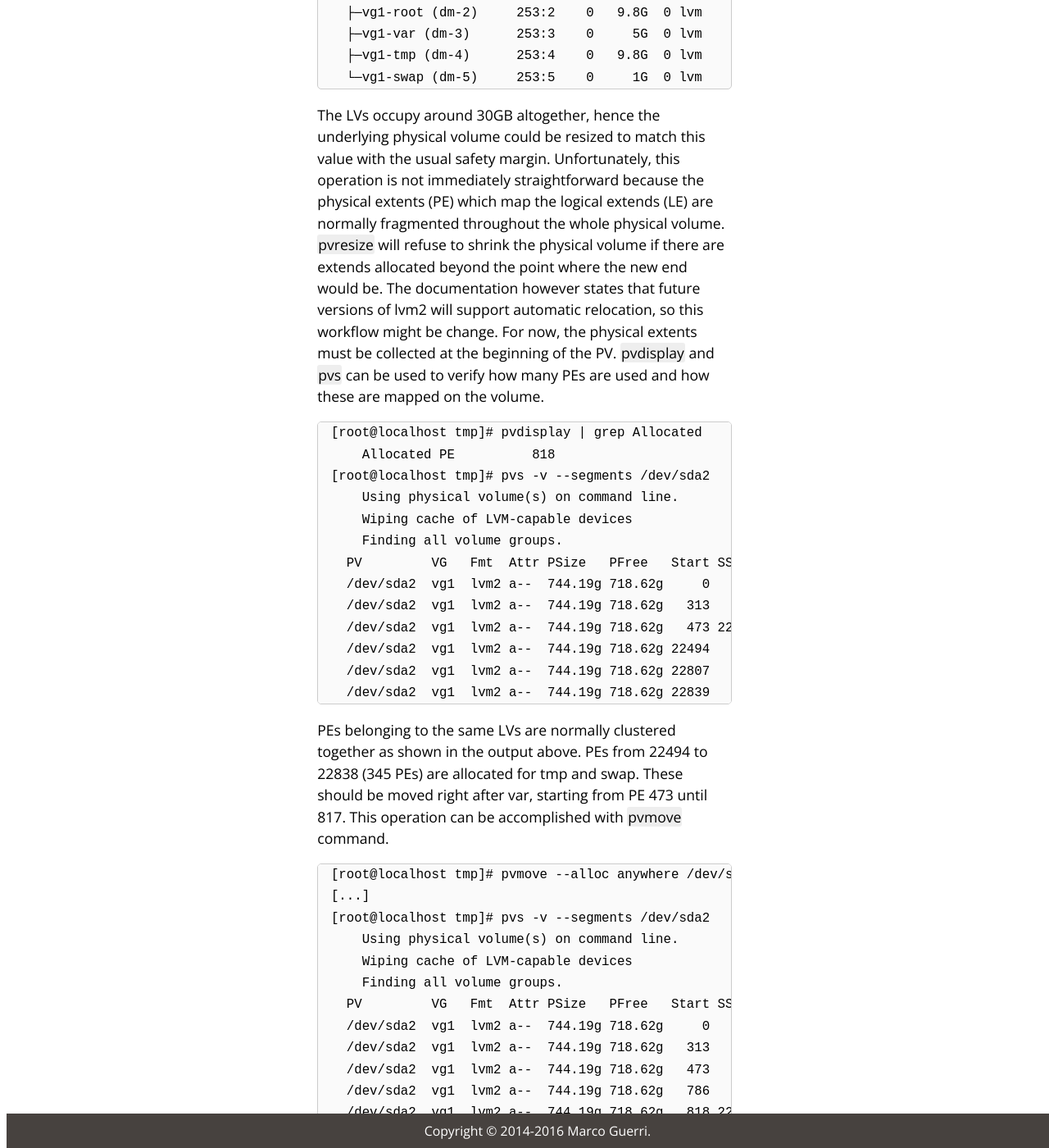
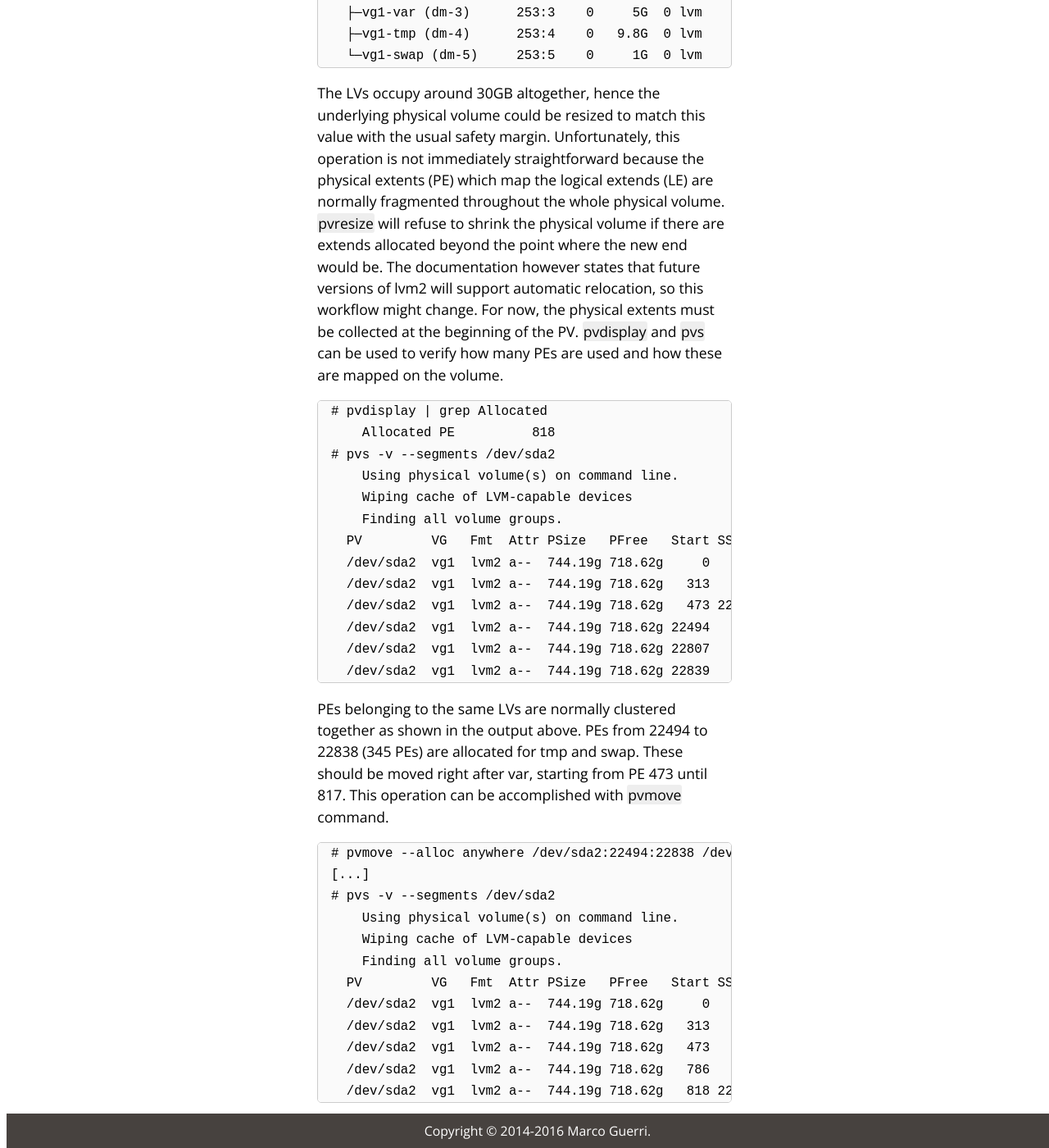
Before and after one commit to marcoguerri/marcoguerri.github.io, a Jekyll site: the page built from _posts/2015-08-17-lvmbackup.markdown, in a window 1280 px wide and 1400 px high, scrolled down 3465 px. Shown: the whole window at 82% size. Built offline with Jekyll 4.4.1, drawn with Linux system fonts in a browser that asks for light colours; some of the changed text lies outside the part shown.

Commit message:
Reviewed LVM post

````diff
--- a/_posts/2015-08-17-lvmbackup.markdown
+++ b/_posts/2015-08-17-lvmbackup.markdown
@@ -29,7 +30,7 @@ vg1 is the only volume group on the system, consisting of the PV created on /dev
 The volume group must be first activated with *vgchange*.
 
 ```text
-[root@localhost tmp]# vgchange -a y vg1
+# vgchange -a y vg1
 ```
 
 
@@ -40,7 +41,7 @@ possible, but before doing so, the filesystems need to be resized. The test syst
 contains four LVs. The notes that follow will take /dev/vg1/var as a reference.
 
 ```text
-[root@localhost tmp]# lvdisplay  | grep Path
+# lvdisplay  | grep Path
   LV Path                /dev/vg1/root
   LV Path                /dev/vg1/var
   LV Path                /dev/vg1/tmp
@@ -50,8 +51,8 @@ contains four LVs. The notes that follow will take /dev/vg1/var as a reference.
 *df* shows the available space on the LV as seen from userspace:
 
 ```text
-[root@localhost tmp] mount /dev/vg1/var mnt
-[root@localhost tmp]# df -h
+# mount /dev/vg1/var mnt
+# df -h
 Filesystem           Size  Used Avail Use% Mounted on
 [...]
 /dev/mapper/vg1-var  683G  1.8G  646G   1% /tmp/mnt
@@ -78,17 +79,17 @@ Taking into consideration all contributions of the metadata requires an in-depth
 understanding of the filesystem, but resize2fs comes to the rescue. In fact,
 this calculation is done by function *calculate\_minimum\_resize\_size*
 in [*resize/resize2fs.c*](http://git.kernel.org/cgit/fs/ext2/e2fsprogs.git/tree/resize/resize2fs.c#n2769).
-If resize2fs is invoked with a command line argument  which is lower than the value returned
+If resize2fs is invoked with a command line argument which is smaller than the value returned
 by *calculate\_minimum\_resize\_size*, it raises an error followed by the minimum
 allowed size of the filesystem, as the number of 4K blocks. To this value, I usually
 add a small safety margin.
 
 ```text
-[root@localhost tmp]# resize2fs /dev/mapper/vg1-var 10K
+# resize2fs /dev/mapper/vg1-var 10K
 resize2fs 1.41.12 (17-May-2010)
 resize2fs: New size smaller than minimum (871426)
-[root@localhost tmp]# e2fsck -f /dev/vg1/var
-[root@localhost tmp]# resize2fs /dev/vg1/var 871450
+# e2fsck -f /dev/vg1/var
+# resize2fs /dev/vg1/var 871450
 resize2fs 1.41.12 (17-May-2010)
 Resizing the filesystem on /dev/vg1/var to 871450 (4k) blocks.
 The filesystem on /dev/vg1/var is now 871450 blocks long.
@@ -102,7 +103,7 @@ The LV can be resized accordingly. The procedure outlined so far applies to all
 the LVs, with the exception of the swap volume.
 
 ```text
-[root@localhost tmp]# lvreduce --size 5G /dev/vg1/var
+# lvreduce --size 5G /dev/vg1/var
   WARNING: Reducing active logical volume to 5.00 GiB
   THIS MAY DESTROY YOUR DATA (filesystem etc.)
 Do you really want to reduce var? [y/n]: y
@@ -114,7 +115,7 @@ The swap filesystem is a special case, as the underlying LV can be shrunk straig
 away and a new swap filesystem created on top.
 
 ```text
-[root@localhost tmp]# lvreduce --size 1G /dev/vg1/swap
+# lvreduce --size 1G /dev/vg1/swap
   WARNING: Reducing active logical volume to 1.00 GiB
   THIS MAY DESTROY YOUR DATA (filesystem etc.)
 Do you really want to reduce swap? [y/n]: y
@@ -128,7 +129,7 @@ Modifying the mapping of the Extents
 The situation after resizing the LVs is the following:
 
 ```text
-[root@localhost tmp]# lsblk
+# lsblk
 [...]
 sda                       8:0    0 745.2G  0 disk
 ├─sda1                    8:1    0     1G  0 part
@@ -146,14 +147,14 @@ the logical extends (LE) are normally fragmented throughout the whole physical
 volume. *pvresize* will refuse to shrink the physical volume if there are extends
 allocated beyond the point where the new end would be. The documentation however
 states that future versions of lvm2 will support automatic relocation, so this workflow
-might be change. For now, the physical extents must be collected at the beginning of the PV.
+might change. For now, the physical extents must be collected at the beginning of the PV.
 *pvdisplay* and *pvs* can be used to verify how many PEs are used and how these are
 mapped on the volume.
 
 ```text
-[root@localhost tmp]# pvdisplay | grep Allocated
+# pvdisplay | grep Allocated
     Allocated PE          818
-[root@localhost tmp]# pvs -v --segments /dev/sda2
+# pvs -v --segments /dev/sda2
     Using physical volume(s) on command line.
     Wiping cache of LVM-capable devices
     Finding all volume groups.
@@ -172,9 +173,9 @@ after var, starting from PE 473 until 817. This operation can be accomplished wi
 *pvmove* command.
 
 ```text
-[root@localhost tmp]# pvmove --alloc anywhere /dev/sda2:22494:22838 /dev/sda2:473-817
+# pvmove --alloc anywhere /dev/sda2:22494:22838 /dev/sda2:473-817
 [...]
-[root@localhost tmp]# pvs -v --segments /dev/sda2
+# pvs -v --segments /dev/sda2
     Using physical volume(s) on command line.
     Wiping cache of LVM-capable devices
     Finding all volume groups.
@@ -190,17 +191,17 @@ There are now 818x32 MiB Physical Extents allocated, which roughly corresponds t
 
 
 ```text
-[root@localhost tmp]# pvdisplay  | grep Size
+# pvdisplay  | grep Size
   PV Size               744.21 GiB / not usable 24.00 MiB
   PE Size               32.00 MiB
-[root@localhost tmp]# echo "scale=2;818\*32/1024" | bc -l
+# echo "scale=2;818\*32/1024" | bc -l
 25.56
 ```
 
 The PV can be resized taking into consideration a safety margin.
 
 ```text
-[root@localhost tmp]# pvresize --setphysicalvolumesize 30G /dev/sda2
+# pvresize --setphysicalvolumesize 30G /dev/sda2
   Physical volume "/dev/sda2" changed
   1 physical volume(s) resized / 0 physical volume(s) not resized
 ```
@@ -265,25 +266,26 @@ area is unallocated space and therefore not interesting.
 
 
 ```text
-vgchange -a n vg1
-dd if=/dev/sda conv=sync bs=128K count=328000| gzip -c  > /tmp/sda.img.gzip
+# vgchange -a n vg1
+# dd if=/dev/sda conv=sync bs=128K count=328000| gzip -c  > /tmp/sda.img.gzip
 ```
 
 The live environment must provide enough in-memory space for dumping the whole
 compressed file. My configuration led to a 14GB image, and RAM was large enough
 to host it. With more careful rounding,
 the compression ratio can be improved significantly. To test the restore procedure,
-the image can be simply decompressed and written on the disk.
+the image can be simply decompressed and written back to the disk.
 
 
 ```text
-[root@localhost tmp]# dd if=/dev/zero of=/dev/sda
+# dd if=/dev/zero of=/dev/sda
 29973169+0 records in
 29973169+0 records out
 15346262528 bytes (15 GB) copied, 25.5131 s, 602 MB/s
 
-[root@localhost tmp]# dd if=<(gunzip -c -d sda.img.gzip) of=/dev/sda conv=sync bs=4M
-[root@localhost tmp]# reboot
+# dd if=<(gunzip -c -d sda.img.gzip) of=/dev/sda conv=sync bs=4M
+# reboot
 ```
 
-If everything went well, the system should boot into the exact same environment as before.
+If everything went well, the system should boot into the exact same environment
+as before.
--- a/_posts/2016-03-21-pxeboot-failures-chelsio.markdown
+++ b/_posts/2016-03-21-pxeboot-failures-chelsio.markdown
@@ -2,7 +2,7 @@
 layout: post
 title:  "pxelinux 6.03 boot failure with Chelsio T520-LL-CR"
 date:   2016-03-20 21:00:00
-categories: jekyll update
+categories: linux pxe datacenter
 published: yes
 summary: "This a collection of notes I have taken during an interesting debugging
 session aimed at identifying the root cause of a regression that followed the update
````
Also changed, not shown: other parts of _posts/2015-08-17-lvmbackup.markdown (+8 -7 lines).
